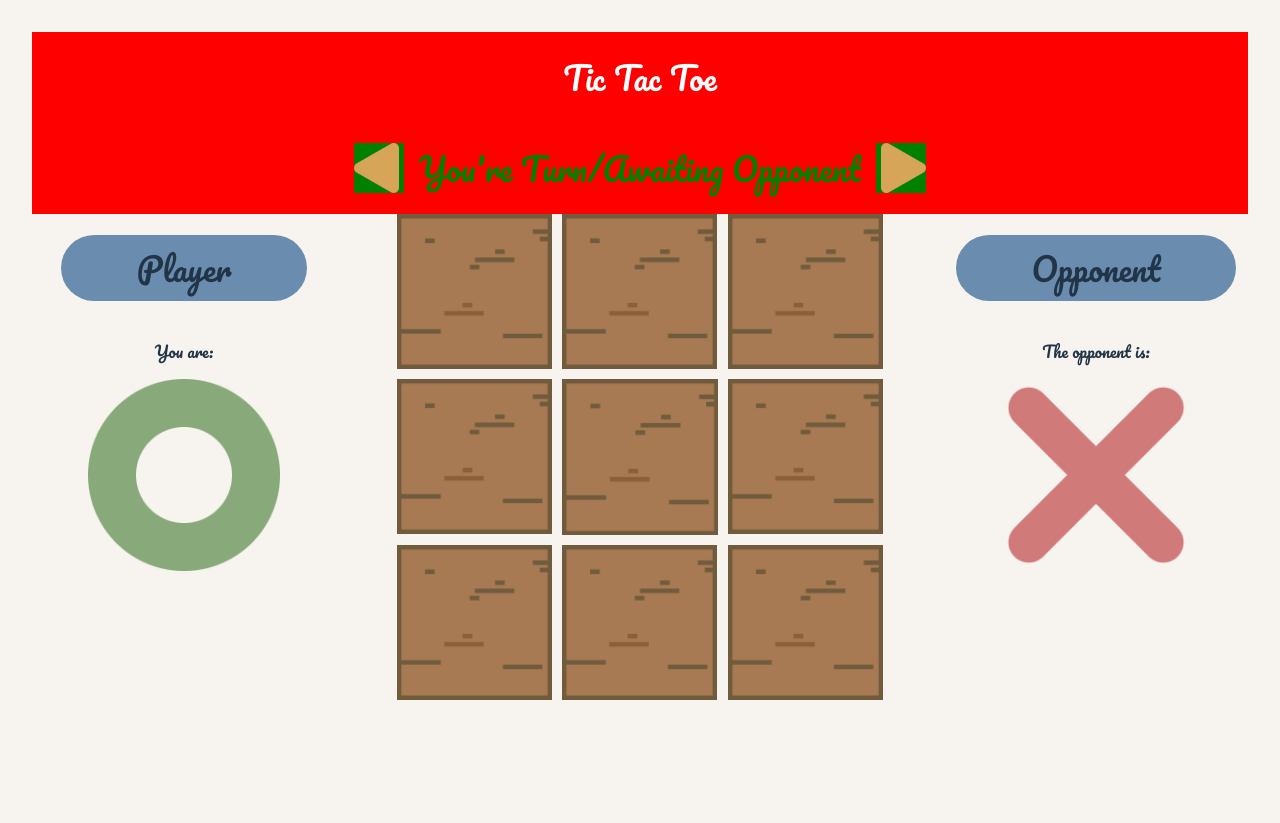
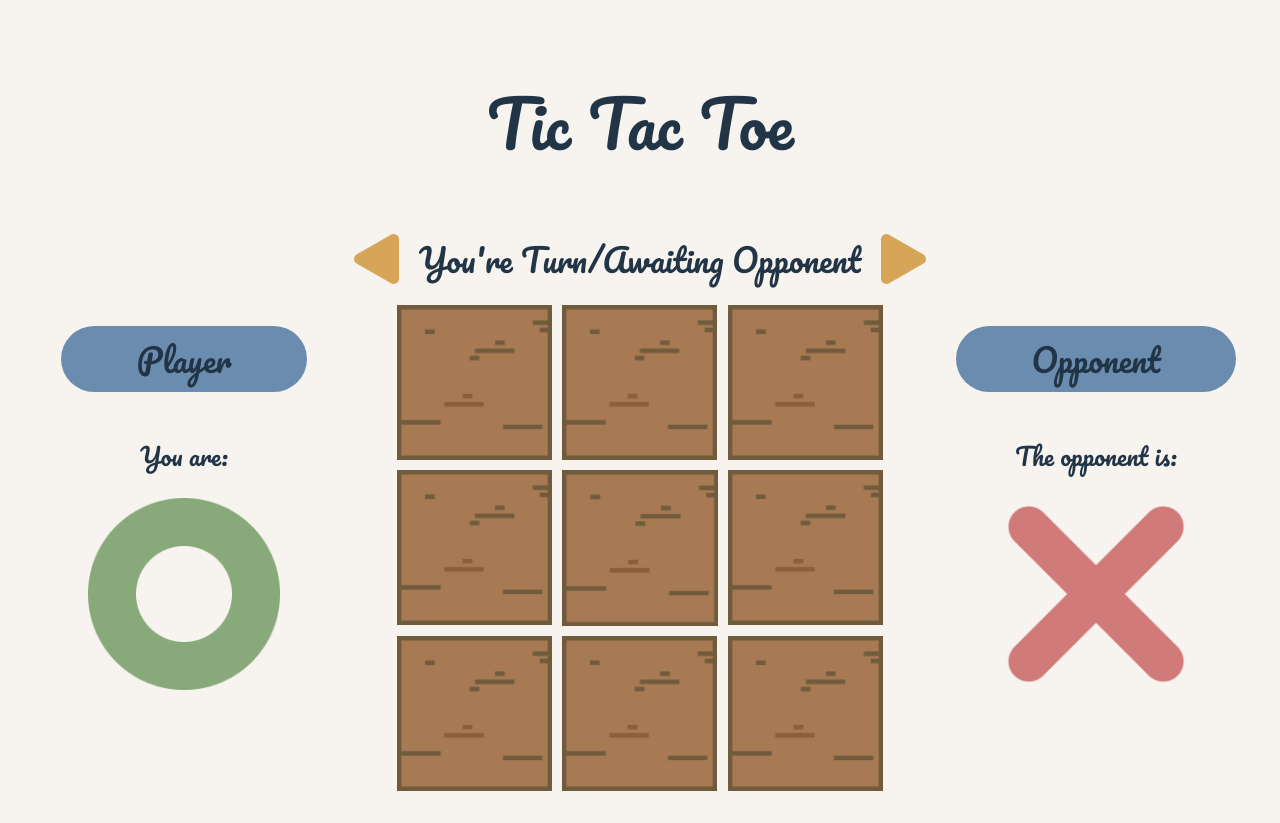
Before and after one commit to JoshuaChua1106/tictactoe-web, a React app in the folder frontend/: page /game in a window 1280 px wide. Before the commit the page ends 800 px from the top, so only its background shows below. Built offline with nearby package versions, Linux system fonts and the light colour scheme; the HTML template or start-up script is replaced by a standard one.

Commit message:
feat (turn-indicator): Added styling to the turn-indicator and game header bar

```diff
--- a/frontend/src/pages/game.css
+++ b/frontend/src/pages/game.css
@@ -10,17 +10,15 @@
     flex-direction: column;
     align-items: center;
     width: 100%;
-    background-color: red;
 }
 
 
 .title {
-    color: white;
+    font-size: 2rem;
 }
 
 .turn-indicator-panel {
     display: flex;
-    color: green;
     gap: 15px;
     align-items: center;
 }
@@ -31,7 +29,6 @@
       background: url("/public/assets/game/turn-indicator/turn-indicator-active.png");
       background-size: contain;
       background-repeat: no-repeat;
-      background-color: green;
 
 }
 
@@ -41,7 +38,6 @@
       background: url("/public/assets/game/turn-indicator/turn-indicator-active.png");
       background-size: contain;
       background-repeat: no-repeat;
-      background-color: green;
       rotate: 180deg;
 
 }
@@ -92,6 +88,10 @@
     padding: 3% 25%;
 }
 
+.player-status p {
+    font-size: 1.5rem;
+}
+
 .circle {
     background-image: url('/public/assets/game/tictactoe-pieces/circle.png');
     background-size: contain;
```
